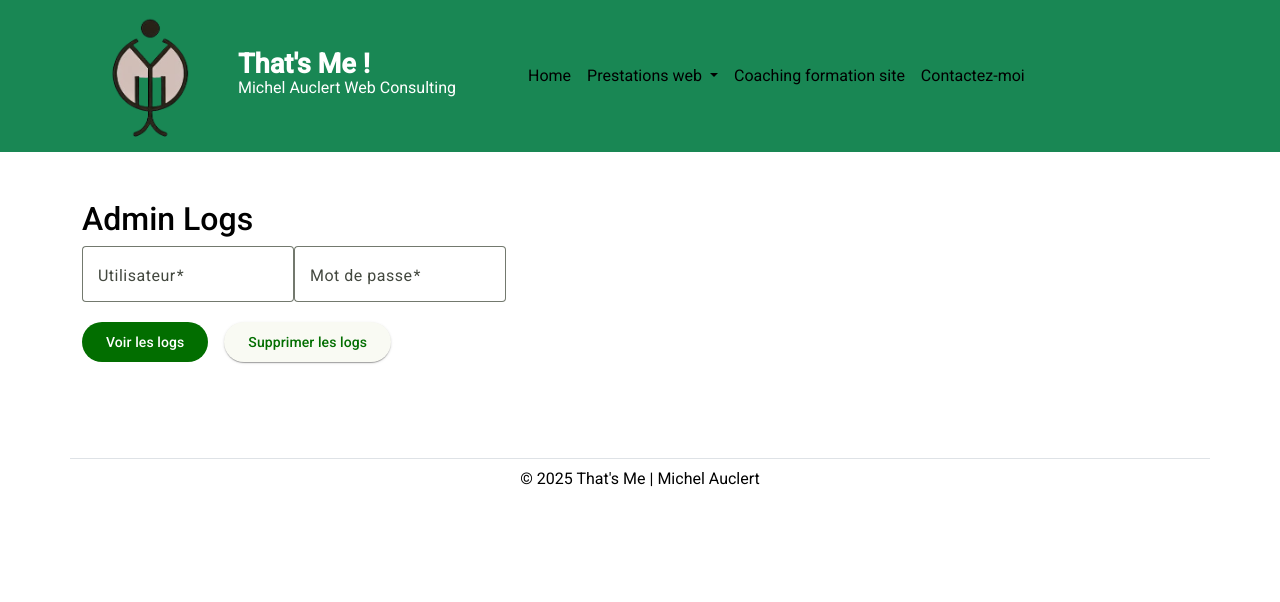
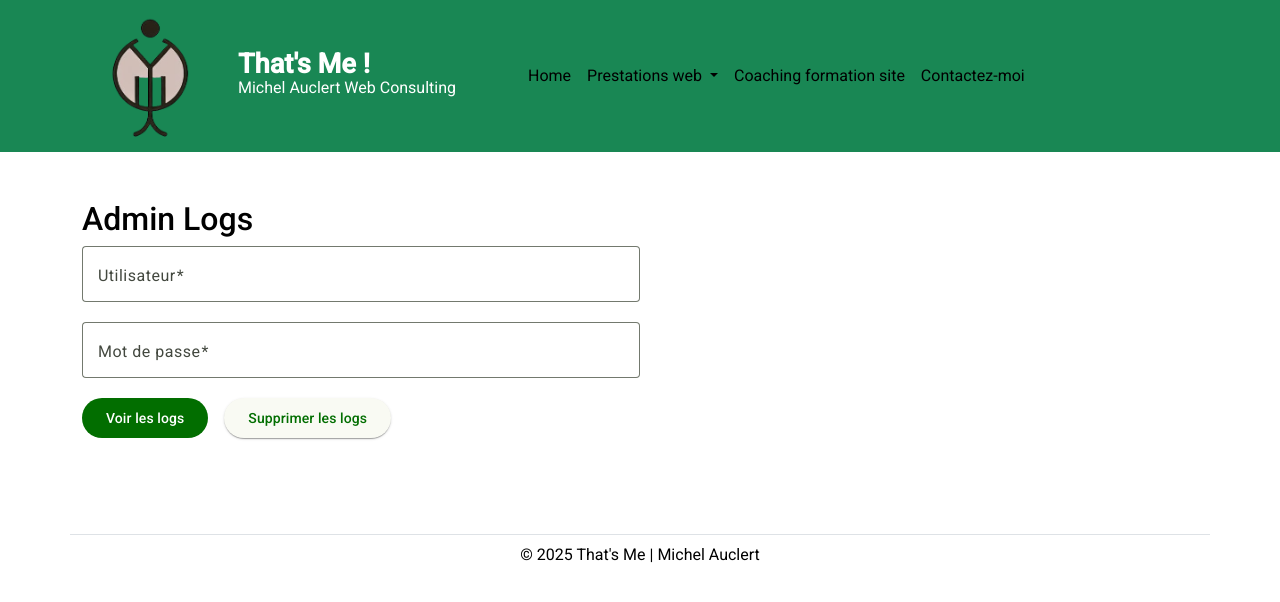
Before and after one commit to auclemi/thatsme-zoneless, an Angular app: page /admin-logs in a window 1280 px wide. Shown: the top 602 px of the page. Built offline with nearby package versions, Linux system fonts and the light colour scheme.

Commit message:
various layout issue

```diff
--- a/src/app/admin-logs/admin-logs.html
+++ b/src/app/admin-logs/admin-logs.html
@@ -1,6 +1,6 @@
 <h1>Admin Logs</h1>
 
-<form [formGroup]="adminForm">
+<form [formGroup]="adminForm" class="d-flex flex-column w-50">
     <mat-form-field appearance="outline">
         <mat-label>Utilisateur</mat-label>
         <input matInput formControlName="user" autocomplete="off">
@@ -10,10 +10,7 @@
         <mat-label>Mot de passe</mat-label>
         <input matInput formControlName="pass" type="password" autocomplete="new-password">
     </mat-form-field>
-
-
-
-<br>
+</form>
 
 <button mat-flat-button color="primary" (click)="getLogs()">Voir les logs</button>
 <button class="ms-3" matButton="elevated" (click)="deleteLogs()">Supprimer les logs</button>
--- a/src/environments/environment.ts
+++ b/src/environments/environment.ts
@@ -1,4 +1,4 @@
 export const environment = {
   production: false,
-  apiUrl: 'http://localhost:3000'
+  apiUrl: 'http://localhost:4000'
 };
```
